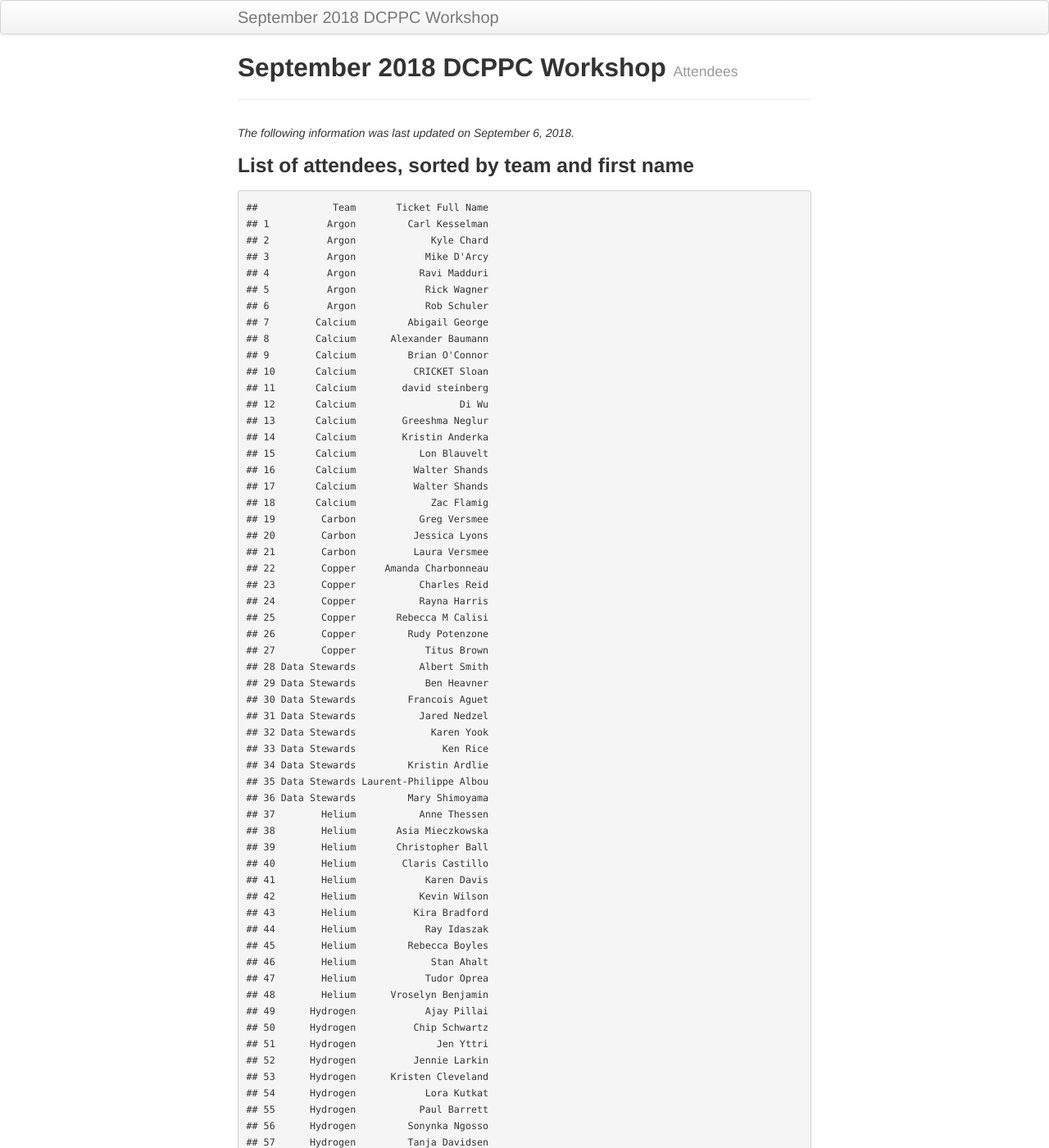
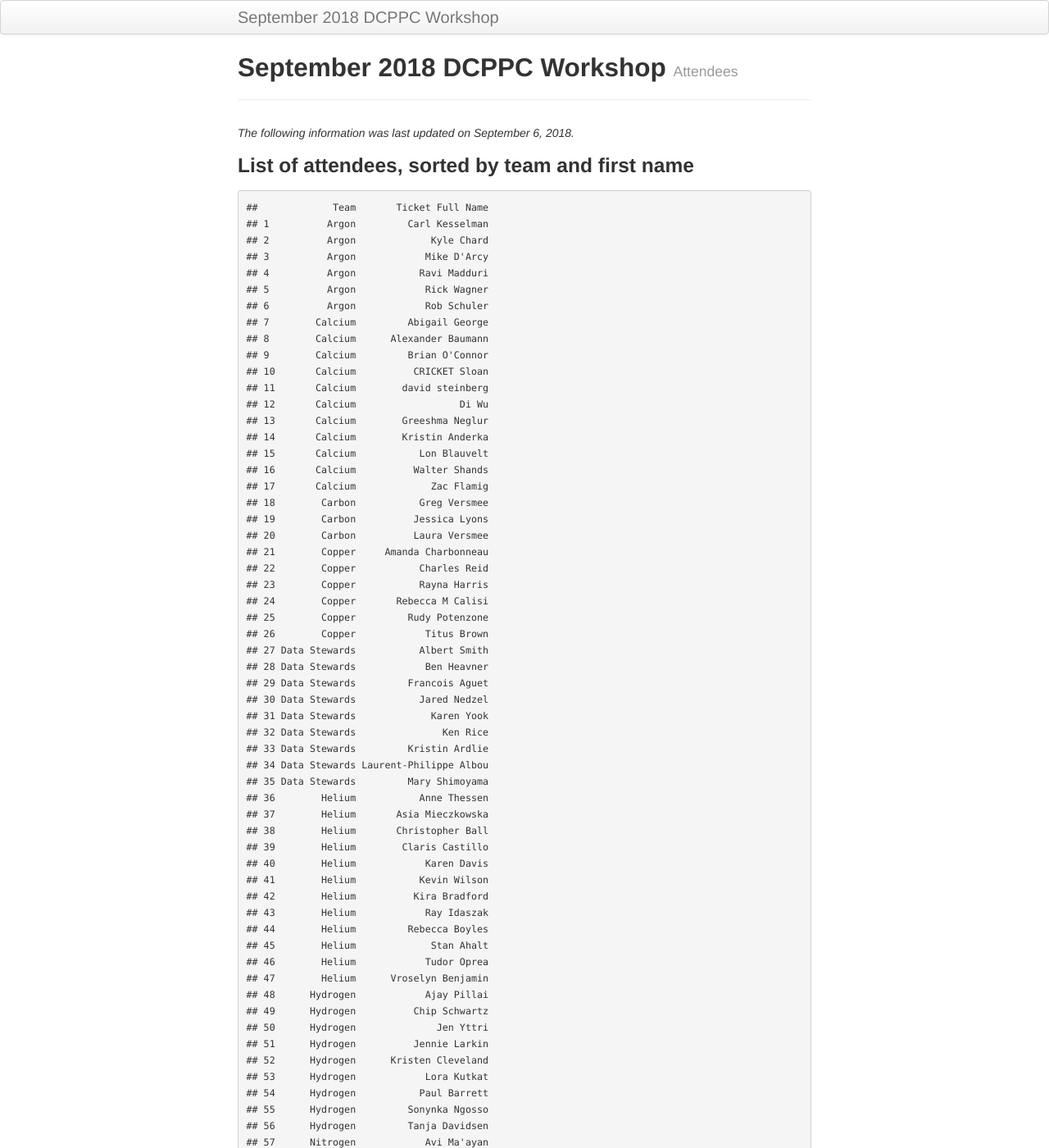
Before and after one commit to dcppc/2018-september-workshop, a Jekyll site: the page built from docs/attendees.md, in a window 1280 px wide and 1400 px high. Shown: the whole window at 82% size. Built offline with Jekyll 4.4.1, drawn with Linux system fonts in a browser that asks for light colours; some of the changed text lies outside the part shown.

Commit message:
attendees

```diff
--- a/docs/attendees.md
+++ b/docs/attendees.md
@@ -5,7 +5,7 @@ tagline: Attendees
 
 ---
 
-*The following information was last updated on September 6, 2018.*
+_The following information was last updated on September 6, 2018._
 
 ### List of attendees, sorted by team and first name
 
@@ -26,73 +26,72 @@ tagline: Attendees
     ## 14       Calcium        Kristin Anderka
     ## 15       Calcium           Lon Blauvelt
     ## 16       Calcium          Walter Shands
-    ## 17       Calcium          Walter Shands
-    ## 18       Calcium             Zac Flamig
-    ## 19        Carbon           Greg Versmee
-    ## 20        Carbon          Jessica Lyons
-    ## 21        Carbon          Laura Versmee
-    ## 22        Copper     Amanda Charbonneau
-    ## 23        Copper           Charles Reid
-    ## 24        Copper           Rayna Harris
-    ## 25        Copper       Rebecca M Calisi
-    ## 26        Copper         Rudy Potenzone
-    ## 27        Copper            Titus Brown
-    ## 28 Data Stewards           Albert Smith
-    ## 29 Data Stewards            Ben Heavner
-    ## 30 Data Stewards         Francois Aguet
-    ## 31 Data Stewards           Jared Nedzel
-    ## 32 Data Stewards             Karen Yook
-    ## 33 Data Stewards               Ken Rice
-    ## 34 Data Stewards         Kristin Ardlie
-    ## 35 Data Stewards Laurent-Philippe Albou
-    ## 36 Data Stewards         Mary Shimoyama
-    ## 37        Helium           Anne Thessen
-    ## 38        Helium       Asia Mieczkowska
-    ## 39        Helium       Christopher Ball
-    ## 40        Helium        Claris Castillo
-    ## 41        Helium            Karen Davis
-    ## 42        Helium           Kevin Wilson
-    ## 43        Helium          Kira Bradford
-    ## 44        Helium            Ray Idaszak
-    ## 45        Helium         Rebecca Boyles
-    ## 46        Helium             Stan Ahalt
-    ## 47        Helium            Tudor Oprea
-    ## 48        Helium      Vroselyn Benjamin
-    ## 49      Hydrogen            Ajay Pillai
-    ## 50      Hydrogen          Chip Schwartz
-    ## 51      Hydrogen              Jen Yttri
-    ## 52      Hydrogen          Jennie Larkin
-    ## 53      Hydrogen      Kristen Cleveland
-    ## 54      Hydrogen            Lora Kutkat
-    ## 55      Hydrogen           Paul Barrett
-    ## 56      Hydrogen         Sonynka Ngosso
-    ## 57      Hydrogen         Tanja Davidsen
-    ## 58      Nitrogen            Avi Ma'ayan
-    ## 59      Nitrogen          Daniel Clarke
-    ## 60      Nitrogen       Michel Dumontier
-    ## 61      Nitrogen         Sherry Jenkins
-    ## 62        Oxygen    Lucila Ohno-Machado
-    ## 63    Phosphorus             Bob Carter
-    ## 64    Phosphorus            Kemi Ifeonu
-    ## 65    Phosphorus       Suvarna Nadendla
-    ## 66        Sodium         Julian Gautier
-    ## 67        Sodium Manuel Bernal Llinares
-    ## 68        Sodium           Max Levinson
-    ## 69        Sodium           Merce Crosas
-    ## 70        Sodium              Tim Clark
-    ## 71         Xenon            Alison Leaf
-    ## 72         Xenon         Anita de Waard
-    ## 73         Xenon Brandi Davis-Dusenbery
-    ## 74         Xenon          Ian Broadhead
-    ## 75         Xenon  Marina Soares e Silva
-    ## 76         Xenon             Mia Nastic
-    ## 77         Xenon         Saiju Pyarajan
+    ## 17       Calcium             Zac Flamig
+    ## 18        Carbon           Greg Versmee
+    ## 19        Carbon          Jessica Lyons
+    ## 20        Carbon          Laura Versmee
+    ## 21        Copper     Amanda Charbonneau
+    ## 22        Copper           Charles Reid
+    ## 23        Copper           Rayna Harris
+    ## 24        Copper       Rebecca M Calisi
+    ## 25        Copper         Rudy Potenzone
+    ## 26        Copper            Titus Brown
+    ## 27 Data Stewards           Albert Smith
+    ## 28 Data Stewards            Ben Heavner
+    ## 29 Data Stewards         Francois Aguet
+    ## 30 Data Stewards           Jared Nedzel
+    ## 31 Data Stewards             Karen Yook
+    ## 32 Data Stewards               Ken Rice
+    ## 33 Data Stewards         Kristin Ardlie
+    ## 34 Data Stewards Laurent-Philippe Albou
+    ## 35 Data Stewards         Mary Shimoyama
+    ## 36        Helium           Anne Thessen
+    ## 37        Helium       Asia Mieczkowska
+    ## 38        Helium       Christopher Ball
+    ## 39        Helium        Claris Castillo
+    ## 40        Helium            Karen Davis
+    ## 41        Helium           Kevin Wilson
+    ## 42        Helium          Kira Bradford
+    ## 43        Helium            Ray Idaszak
+    ## 44        Helium         Rebecca Boyles
+    ## 45        Helium             Stan Ahalt
+    ## 46        Helium            Tudor Oprea
+    ## 47        Helium      Vroselyn Benjamin
+    ## 48      Hydrogen            Ajay Pillai
+    ## 49      Hydrogen          Chip Schwartz
+    ## 50      Hydrogen              Jen Yttri
+    ## 51      Hydrogen          Jennie Larkin
+    ## 52      Hydrogen      Kristen Cleveland
+    ## 53      Hydrogen            Lora Kutkat
+    ## 54      Hydrogen           Paul Barrett
+    ## 55      Hydrogen         Sonynka Ngosso
+    ## 56      Hydrogen         Tanja Davidsen
+    ## 57      Nitrogen            Avi Ma'ayan
+    ## 58      Nitrogen          Daniel Clarke
+    ## 59      Nitrogen       Michel Dumontier
+    ## 60      Nitrogen         Sherry Jenkins
+    ## 61        Oxygen    Lucila Ohno-Machado
+    ## 62    Phosphorus             Bob Carter
+    ## 63    Phosphorus            Kemi Ifeonu
+    ## 64    Phosphorus       Suvarna Nadendla
+    ## 65        Sodium         Julian Gautier
+    ## 66        Sodium Manuel Bernal Llinares
+    ## 67        Sodium           Max Levinson
+    ## 68        Sodium           Merce Crosas
+    ## 69        Sodium              Tim Clark
+    ## 70         Xenon            Alison Leaf
+    ## 71         Xenon         Anita de Waard
+    ## 72         Xenon Brandi Davis-Dusenbery
+    ## 73         Xenon          Ian Broadhead
+    ## 74         Xenon  Marina Soares e Silva
+    ## 75         Xenon             Mia Nastic
+    ## 76         Xenon         Saiju Pyarajan
 
 ### Overview of particpants per team
 
     ##             Team  n
     ## 1          Argon  6
-    ## 2        Calcium 12
+    ## 2        Calcium 11
     ## 3         Carbon  3
     ## 4         Copper  6
     ## 5  Data Stewards  9
```
